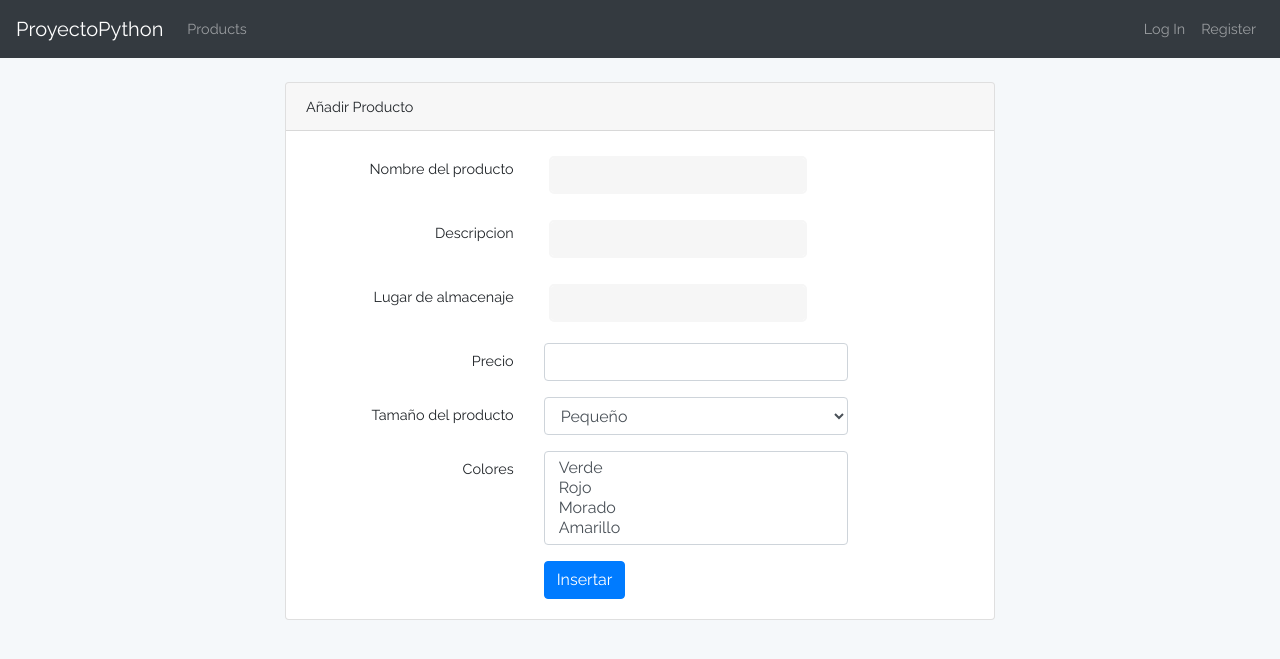
After one commit to IgorHybrid/proyecto-python-tokio, a Flask app: template app/templates/add_product.html in a window 1280 px wide. The commit adds this page. Shown: the top 659 px of the page. Run offline with Flask 2, Linux system fonts and the light colour scheme; the template is opened without the code that fills it: values that come from a table or form of the project are taken from there, others are empty; some libraries are stand-ins or nearby versions.

Commit message:
:sparkles: Add product controller

```diff
--- a/app/__init__.py
+++ b/app/__init__.py
@@ -32,7 +32,10 @@ def init_bp(app_flask):
     with app_flask.app_context():
         from app.controllers import home
         from app.controllers import auth
+        from app.controllers import products
 
         app_flask.register_blueprint(home.blueprint)
         app_flask.register_blueprint(auth.blueprint)
+        app_flask.register_blueprint(products.blueprint)
+
         return app_flask
--- a/app/forms.py
+++ b/app/forms.py
@@ -1,4 +1,4 @@
-from wtforms import Form, StringField, SelectField, PasswordField, validators
+from wtforms import Form, StringField, SelectField, DecimalField, SelectMultipleField, PasswordField, validators
 
 from app.models.role import Role
 
@@ -40,3 +40,54 @@ class RegisterForm(Form):
         validators.EqualTo('confirm', message="Passwords do not match")
     ])
     confirm = PasswordField('Confirm')
+
+
+class CustomDecimalField(DecimalField):
+    def process_formdata(self, valuelist):
+        if valuelist:
+            try:
+                self.data = float(valuelist[0].replace(',', '.'))
+            except ValueError:
+                self.data = None
+                raise ValueError(self.gettext('Not a valid float value'))
+
+
+class AddProductForm(Form):
+
+
+    name = StringField('Name', [
+        validators.DataRequired(),
+        validators.length(min=4, max=50)
+    ])
+
+    description = StringField('Description', [
+        validators.DataRequired(),
+        validators.length(min=4, max=200)
+    ])
+
+    place = StringField('Place', [
+        validators.DataRequired(),
+        validators.length(min=4, max=50)
+    ])
+
+    price = CustomDecimalField('Price', [
+        validators.DataRequired(),
+        validators.NumberRange(min=1.00)
+    ])
+
+    max_stock = SelectField('Max Stock', [
+        validators.DataRequired()
+    ], choices = [
+        ("small", "Pequeño"),
+        ("medium", "Mediano"),
+        ("large", "Grande")
+    ])
+
+    colors = SelectMultipleField('Colors', [
+        validators.optional()
+    ], choices=[
+        ("verde", "Verde"),
+        ("rojo", "Rojo"),
+        ("morado", "Morado"),
+        ("amarillo", "Amarillo")
+    ])
--- /dev/null
+++ b/app/static/css/products.css
@@ -0,0 +1,8 @@
+.prod-table {
+    padding: 0;
+    margin-top: 100px;
+}
+
+.prod-table .row {
+    margin-top: 10px
+}
--- /dev/null
+++ b/app/templates/add_product.html
@@ -0,0 +1,61 @@
+{% from "includes/_formhelpers.html" import render_field %}
+{% extends "layout.html" %}
+
+{% block body %}
+<main class="my-form">
+    <div class="cotainer">
+        <div class="row justify-content-center">
+            <div class="col-md-8">
+                    <div class="card">
+                        <div class="card-header">Añadir Producto</div>
+                        <div class="card-body">
+                            <form name="my-form" action="{{url_for('products.add_product')}}" method="post">
+                                    <div class="form-group row">
+                                        <label class="col-md-4 col-form-label text-md-right">Nombre del producto</label>
+                                        <div class="col-md-6">
+                                            {{render_field(form.name, class_="form-control")}}
+                                        </div>
+                                    </div>
+                                    <div class="form-group row">
+                                        <label class="col-md-4 col-form-label text-md-right">Descripcion</label>
+                                        <div class="col-md-6">
+                                            {{render_field(form.description, class_="form-control")}}
+                                        </div>
+                                    </div>
+                                    <div class="form-group row">
+                                        <label class="col-md-4 col-form-label text-md-right">Lugar de almacenaje</label>
+                                        <div class="col-md-6">
+                                            {{render_field(form.place, class_="form-control")}}
+                                        </div>
+                                    </div>
+                                    <div class="form-group row">
+                                        <label class="col-md-4 col-form-label text-md-right">Precio</label>
+                                        <div class="col-md-6">
+                                            {{render_field(form.price, class_="form-control")}}
+                                        </div>
+                                    </div>
+                                    <div class="form-group row">
+                                        <label class="col-md-4 col-form-label text-md-right">Tamaño del producto</label>
+                                        <div class="col-md-6">
+                                            {{render_field(form.max_stock, class_="form-control")}}
+                                        </div>
+                                    </div>
+                                    <div class="form-group row">
+                                        <label class="col-md-4 col-form-label text-md-right">Colores</label>
+                                        <div class="col-md-6">
+                                            {{render_field(form.colors, class_="form-control")}}
+                                        </div>
+                                    </div>
+                                    <div class="col-md-6 offset-md-4">
+                                        <button type="submit" class="btn btn-primary">
+                                        Insertar
+                                        </button>
+                                    </div>
+                            </form>
+                        </div>
+                    </div>
+            </div>
+        </div>
+    </div>
+</main>
+{% endblock %}
--- a/app/templates/includes/_navbar.html
+++ b/app/templates/includes/_navbar.html
@@ -7,10 +7,7 @@
   <div class="collapse navbar-collapse" id="navbarsExampleDefault">
     <ul class="navbar-nav mr-auto">
       <li class="nav-item">
-        <a class="nav-link" href="{{ url_for('home.home') }}">Home</a>
-      </li>
-      <li class="nav-item">
-        <a class="nav-link" href="#">Link</a>
+        <a class="nav-link" href="{{ url_for('products.list_products') }}">Products</a>
       </li>
     </ul>
     <ul class="navbar-nav ml-auto">
--- a/app/templates/layout.html
+++ b/app/templates/layout.html
@@ -7,6 +7,7 @@
     <link rel="stylesheet" href="{{ url_for('static', filename='css/general.css') }}">
     <link rel="stylesheet" href="{{ url_for('static', filename='css/login.css') }}">
     <link rel="stylesheet" href="{{ url_for('static', filename='css/register.css') }}">
+    <link rel="stylesheet" href="{{ url_for('static', filename='css/products.css') }}">
 </head>
 <body>
     {% include "includes/_navbar.html" %}
```
Also changed, not shown: app/controllers/products.py (added, +68 -0 lines), app/templates/products.html (added, +45 -0 lines).
